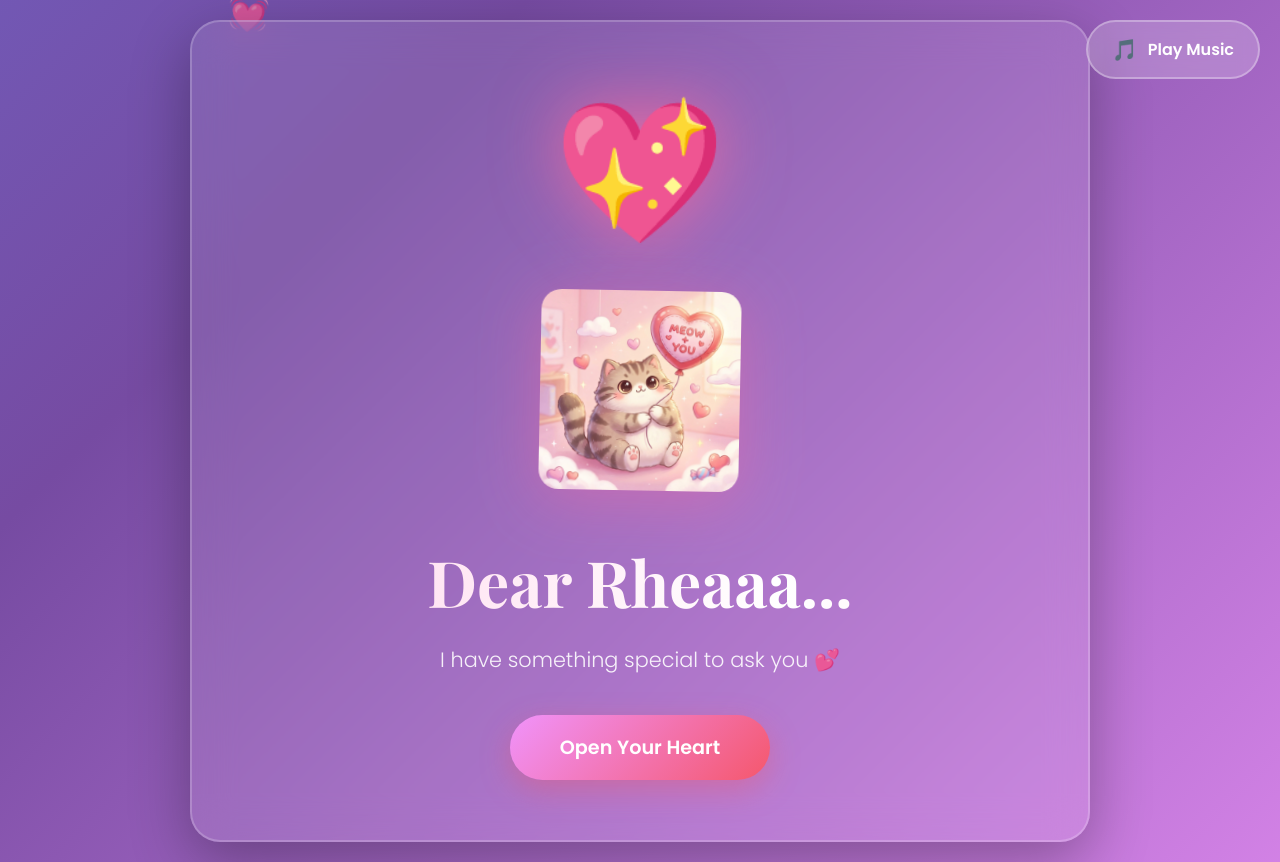
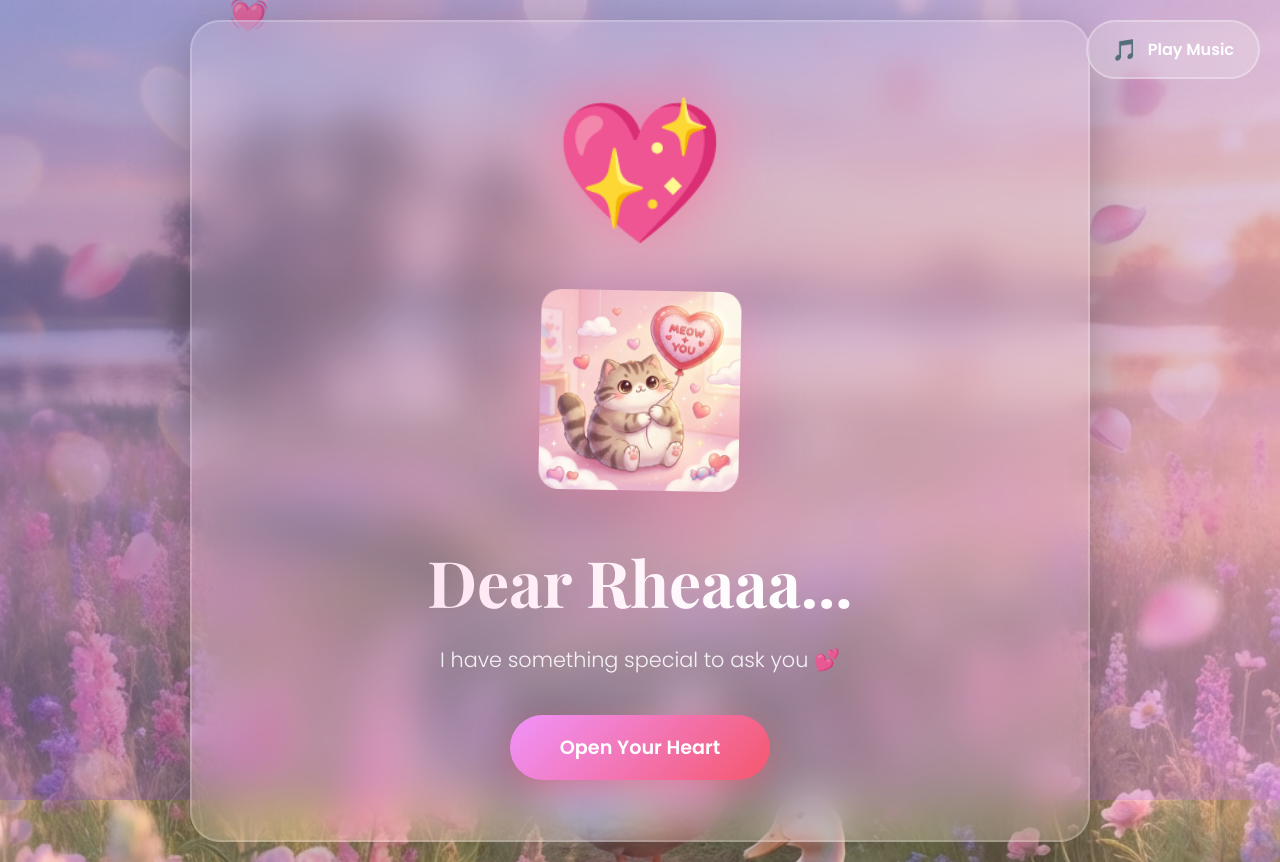
Before and after one commit to elopos736-droid/val, a plain HTML site: page index.html in a window 1280 px wide. Drawn offline with nearby package versions, Linux system fonts and the light colour scheme.

Commit message:
Added beautiful flower garden background with ducks

```diff
--- a/style.css
+++ b/style.css
@@ -32,10 +32,24 @@ body {
     font-family: var(--font-body);
     overflow-x: hidden;
     min-height: 100vh;
-    background: linear-gradient(135deg, #667eea 0%, #764ba2 50%, #f093fb 100%);
+    background: url('scenic_background.png') center/cover no-repeat fixed;
+    position: relative;
+    color: white;
+}
+
+/* Add a gradient overlay for better text readability */
+body::before {
+    content: '';
+    position: fixed;
+    top: 0;
+    left: 0;
+    width: 100%;
+    height: 100%;
+    background: linear-gradient(135deg, rgba(102, 126, 234, 0.3) 0%, rgba(118, 75, 162, 0.4) 50%, rgba(240, 147, 251, 0.3) 100%);
     background-size: 200% 200%;
     animation: gradientShift 15s ease infinite;
-    color: white;
+    pointer-events: none;
+    z-index: 0;
 }
 
 @keyframes gradientShift {
```
Also changed, not shown: garden_background.png (added), scenic_background.png (added).
